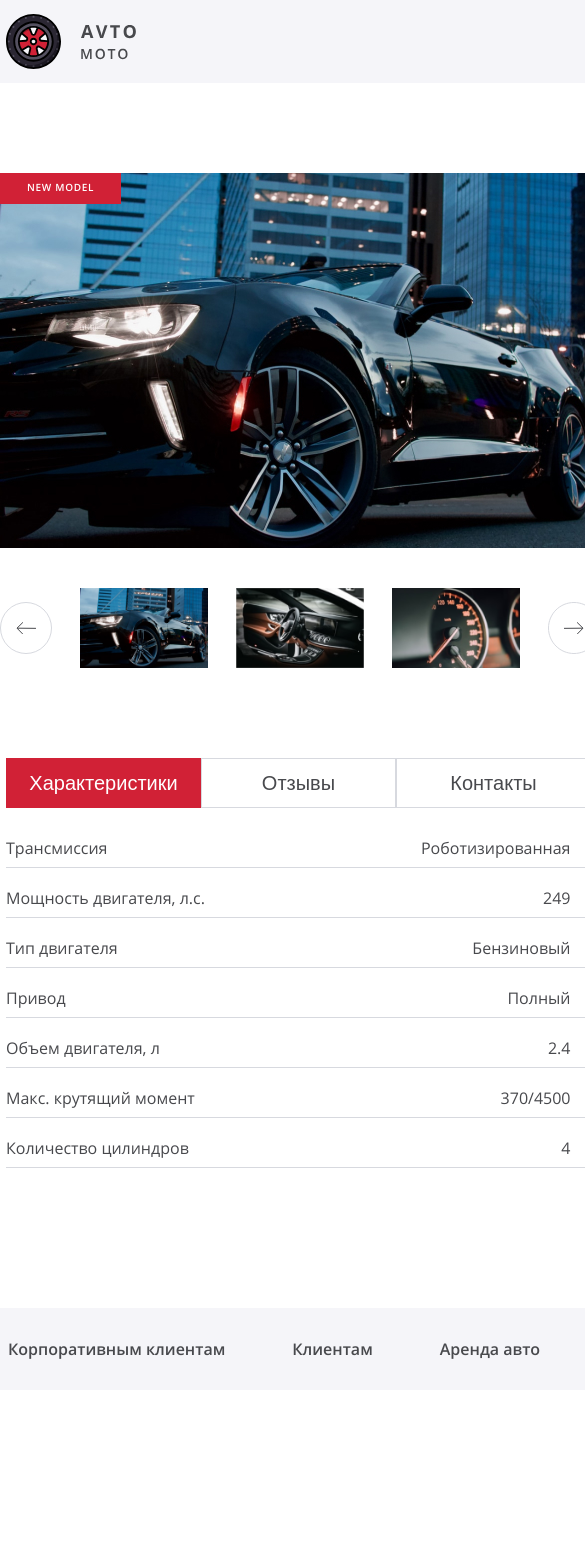
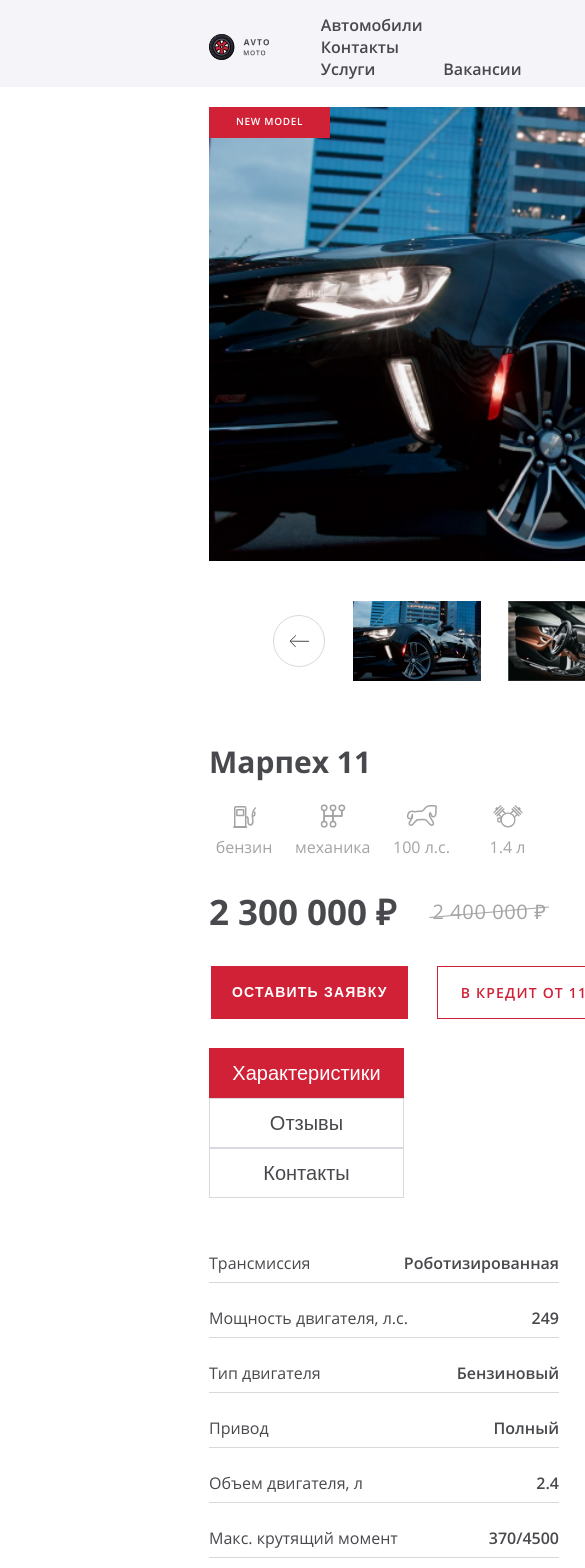
Before and after one commit to Imonahorse/Ivanov_Ligamoto, a React (Create React App) app: page / in a window 390 px wide. Shown: the top 1568 px of the page, 585 px wide, since content can reach past the window. Before the commit the page ends 1390 px from the top, so only its background shows below. Built offline with nearby package versions, Linux system fonts and the light colour scheme.

Commit message:
Добавит резину

```diff
--- a/src/components/article/article.module.scss
+++ b/src/components/article/article.module.scss
@@ -1,11 +1,20 @@
 .section {
   padding: 74px 0 90px 0;
+
+  @media(max-width: 940px) {
+    padding-top: 4px;
+    padding-bottom: 14px;
+  }
 }
 
 .article {
   display: grid;
   grid-template-columns: 600px auto;
   grid-column-gap: 57px;
+
+  @media(max-width: 940px) {
+    grid-template-columns: 1fr;
+  }
 }
 
 .left {
@@ -18,6 +27,10 @@
   font-weight: bold;
   font-size: 30px;
   line-height: 41px;
+
+  @media(max-width: 940px) {
+    margin-bottom: 14px;
+  }
 }
 
 .features {
@@ -29,6 +42,10 @@
 
   list-style: none;
   color: var(--gray-2);
+
+  @media(max-width: 940px) {
+    margin-bottom: 30px;
+  }
 }
 
 .item {
@@ -81,12 +98,21 @@
       background-repeat: no-repeat;
     }
   }
+
+  @media(max-width: 940px) {
+    margin-right: 16px;
+  }
 }
 
 .price {
   display: flex;
+  flex-wrap: wrap;
   align-items: center;
   margin-bottom: 37px;
+
+  @media(max-width: 940px) {
+    margin-bottom: 30px;
+  }
 }
 
 .newPrice {
@@ -118,6 +144,10 @@
 
 .button {
   margin: 0 0 15px -3px;
+
+  @media(max-width: 940px) {
+    margin-right: 32px;
+  }
 }
 
 .links {
@@ -126,4 +156,10 @@
   align-items: flex-start;
   flex-wrap: wrap;
   height: 250px;
+
+  @media(max-width: 940px) {
+    flex-direction: row;
+    height: auto;
+    padding-left: 5px;
+  }
 }
--- a/src/components/features/features.jsx
+++ b/src/components/features/features.jsx
@@ -19,7 +19,7 @@ function Features() {
         Object.entries(features).map(([dt, dd]) => (
           <div className={styles.item} key={dt}>
             <dt>{dt}</dt>
-            <dd>{dd}</dd>
+            <dd className={styles.description}>{dd}</dd>
           </div>
         ))
       }
--- a/src/components/features/features.module.scss
+++ b/src/components/features/features.module.scss
@@ -2,6 +2,14 @@
   width: 50%;
   margin: 0;
   padding: 10px 0 140px 0;
+
+  @media(max-width: 940px) {
+    width: auto;
+    padding: 30px 0 82px 0;
+
+    font-size: 16px;
+    line-height: 19px;
+  }
 }
 
 .item {
@@ -10,4 +18,14 @@
   padding: 19px 20px 8px 0;
 
   border-bottom: 1px solid var(--gray-3);
+
+  @media(max-width: 940px) {
+    padding: 26px 0 9px 0;
+  }
 }
+
+.description {
+  font-weight: 600;
+  font-size: 16px;
+  line-height: 19px;
+}
--- a/src/components/header/header.module.scss
+++ b/src/components/header/header.module.scss
@@ -3,7 +3,7 @@
 }
 
 .inner {
-  padding: 14px 0 14px 6px;
+  padding: 14px 0 7px 6px;
 }
 
 .nav {
--- a/src/components/slider/slider.module.scss
+++ b/src/components/slider/slider.module.scss
@@ -1,5 +1,13 @@
 .promo {
   position: relative;
+
+  img {
+    width: 100%;
+  }
+
+  @media(max-width: 940px) {
+    width: 726px;
+  }
 }
 
 .label {
@@ -34,4 +42,11 @@
   justify-content: space-between;
 
   padding-top: 40px;
+
+  @media(max-width: 940px) {
+    padding-left: 64px;
+    padding-right: 64px;
+    flex-wrap: wrap;
+    padding-bottom: 60px;
+  }
 }
--- a/src/styles/global.scss
+++ b/src/styles/global.scss
@@ -29,6 +29,12 @@ a {
 }
 
 .container {
-  max-width: 1175px;
+  max-width: 1215px;
   margin: 0 auto;
+  padding-left: 20px;
+  padding-right: 20px;
+
+  @media(max-width: 1214px) {
+      max-width: 100vw;
+  }
 }
--- a/src/styles/index.scss
+++ b/src/styles/index.scss
@@ -5,7 +5,7 @@
 @import-normalize;
 
 body {
-  min-width: 1175px;
+  min-width: 768px;
   min-height: 100%;
   margin: 0;
   padding: 0;
```
